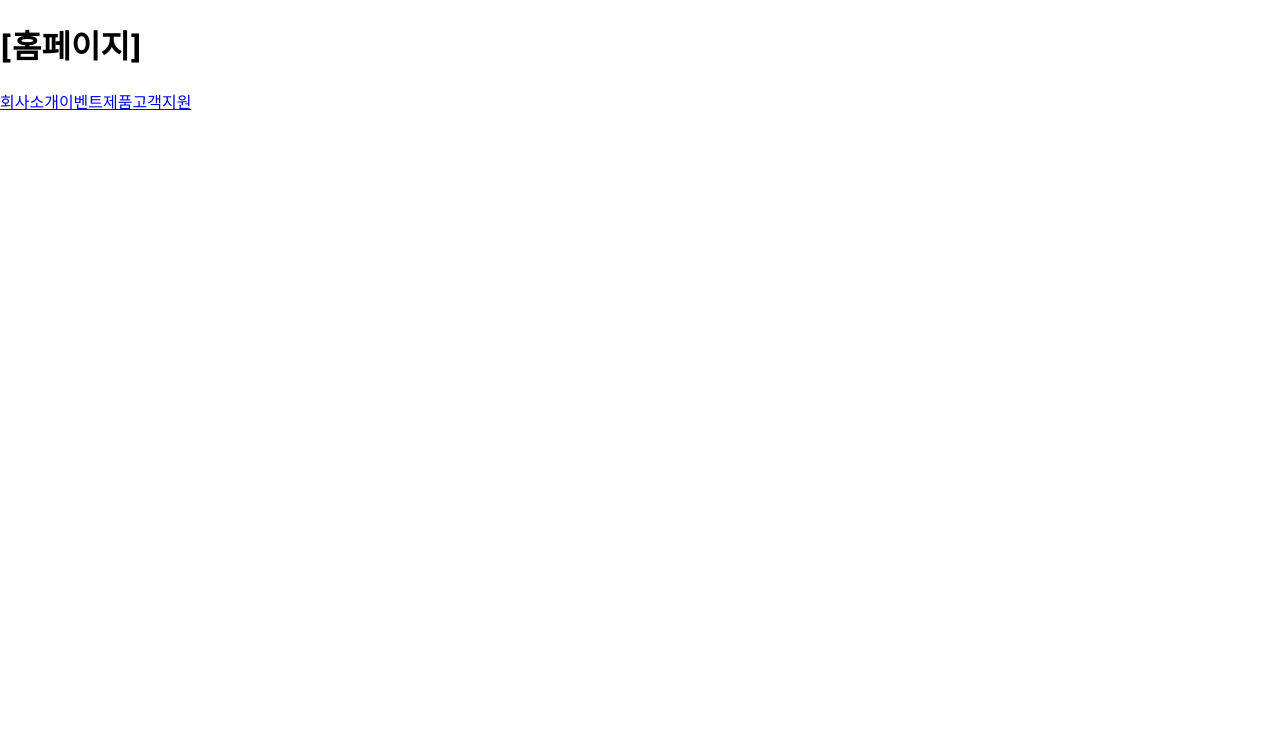
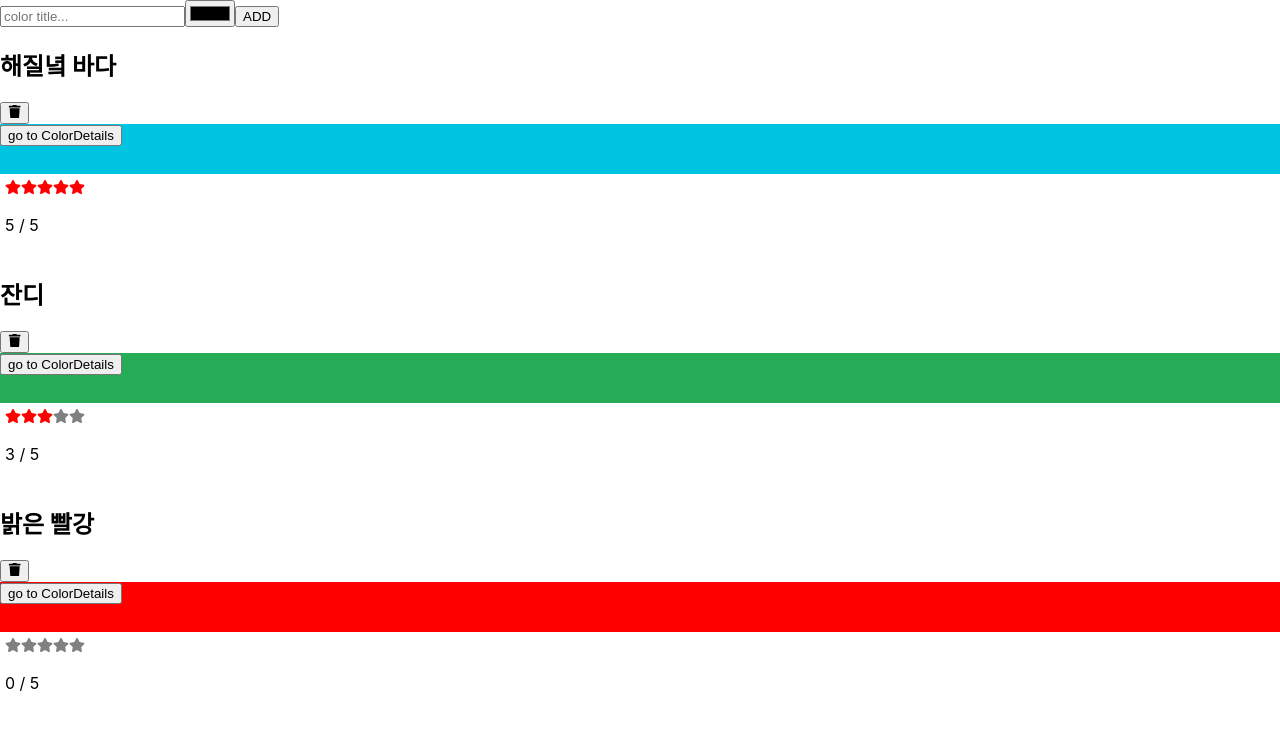
Before and after one commit to jinsangYoo/ch11_1, a React (Create React App) app: page / in a window 1280 px wide. Shown: the top 730 px of the page. Built offline with nearby package versions, Linux system fonts and the light colour scheme.

Commit message:
11장까지

```diff
--- a/package.json
+++ b/package.json
@@ -7,6 +7,7 @@
     "react": "^18.2.0",
     "react-dom": "^18.2.0",
     "react-icons": "^4.4.0",
+    "react-markdown": "^8.0.3",
     "react-router": "^6.3.0",
     "react-router-dom": "^6.3.0",
     "react-scripts": "5.0.1",
--- a/src/App.js
+++ b/src/App.js
@@ -3,48 +3,41 @@ import './App.css'
 import { Home, About, Events, Products, Contact, Whoops404, Services, History, Location } from './pages'
 import { Route, Routes } from 'react-router'
 import { useRoutes, Navigate } from 'react-router-dom'
+import { ColorProvider } from './hooks'
+import { AddColorForm, ColorDetails, ColorList } from './components'
 
 function App() {
-  let element = useRoutes([
-    { path: '/', element: <Home /> },
-    {
-      path: 'about',
-      element: <About />,
-      children: [
-        { path: 'services', element: <Services /> },
-        { path: 'history', element: <History /> },
-        { path: 'location', element: <Location /> }
-      ]
-    },
-    { path: 'events', element: <Events /> },
-    { path: 'products', element: <Products /> },
-    { path: 'contact', element: <Contact /> },
-    { path: '*', element: <Whoops404 /> },
-    { path: 'services', element: <Navigate to="/about/services" /> }
-  ])
+  // let element = useRoutes([
+  //   { path: '/', element: <Home /> },
+  //   {
+  //     path: 'about',
+  //     element: <About />,
+  //     children: [
+  //       { path: 'services', element: <Services /> },
+  //       { path: 'history', element: <History /> },
+  //       { path: 'location', element: <Location /> }
+  //     ]
+  //   },
+  //   { path: 'events', element: <Events /> },
+  //   { path: 'products', element: <Products /> },
+  //   { path: 'contact', element: <Contact /> },
+  //   { path: '*', element: <Whoops404 /> },
+  //   { path: 'services', element: <Navigate to="/about/services" /> }
+  // ])
 
   // return element
 
-  return <div>{element}</div>
+  // return <div>{element}</div>
 
-  // return (
-  //   <div>
-  //     <Routes>
-  //       <Route path="/" element={<Home />} />
-  //       <Route path="services" element={<Navigate to="/about/services" />} />
-
-  //       <Route path="about" element={<About />}>
-  //         <Route path="services" element={<Services />} />
-  //         <Route path="history" element={<History />} />
-  //         <Route path="location" element={<Location />} />
-  //       </Route>
-  //       <Route path="events" element={<Events />} />
-  //       <Route path="products" element={<Products />} />
-  //       <Route path="contact" element={<Contact />} />
-  //       <Route path="*" element={<Whoops404 />} />
-  //     </Routes>
-  //   </div>
-  // )
+  return (
+    <ColorProvider>
+      <AddColorForm />
+      <Routes>
+        <Route path="/" element={<ColorList />} />
+        <Route path=":id" element={<ColorDetails />} />
+      </Routes>
+    </ColorProvider>
+  )
 }
 
 export default App
--- a/src/components/Color.js
+++ b/src/components/Color.js
@@ -2,8 +2,10 @@ import React from 'react'
 import StarRating from './StarRating'
 import { FaTrash } from 'react-icons/fa'
 import { useColors } from '../hooks'
+import { useNavigate } from 'react-router-dom'
 
 export default function Color({ id, title, color, rating }) {
+  let navigate = useNavigate()
   const { rateColor, removeColor } = useColors()
   return (
     <section>
@@ -11,7 +13,15 @@ export default function Color({ id, title, color, rating }) {
       <button onClick={() => removeColor(id)}>
         <FaTrash />
       </button>
-      <div style={{ height: 50, background: color }} />
+      <div style={{ height: 50, background: color }}>
+        <button
+          onClick={() => {
+            navigate(`/${id}`)
+          }}
+        >
+          go to ColorDetails
+        </button>
+      </div>
       <StarRating selectedStars={rating} onRate={(newRating) => rateColor(id, newRating)} />
     </section>
   )
--- /dev/null
+++ b/src/components/ColorDetails.js
@@ -0,0 +1,19 @@
+import React from 'react'
+import { useParams } from 'react-router'
+import { useColors } from '../hooks'
+
+export default function ColorDetails() {
+  let { id } = useParams()
+  console.log(`id: ${id}`)
+  let { colors } = useColors()
+  let foundColor = colors.find((color) => color.id === id)
+  console.log(foundColor)
+
+  return (
+    <div>
+      <div style={{ backgroundColor: foundColor.color, height: 100, width: 100 }}></div>
+      <h1>{foundColor.title}</h1>
+      <h1>{foundColor.color}</h1>
+    </div>
+  )
+}
--- a/src/components/Fetch.js
+++ b/src/components/Fetch.js
@@ -1,3 +1,4 @@
+import React from 'react'
 import { useFetch } from '../hooks'
 
 export default function Fetch({
--- a/src/components/RespositoryReadme.js
+++ b/src/components/RespositoryReadme.js
@@ -23,5 +23,5 @@ export default function RepositoryReadme({ repo, login }) {
   if (error) return <pre>{JSON.stringify(error, null, 2)}</pre>
   if (loading) return <p>Loading...</p>
 
-  return <ReactMarkdown children={markdown} />
+  return <ReactMarkdown>{markdown}</ReactMarkdown>
 }
--- a/src/components/Star.js
+++ b/src/components/Star.js
@@ -4,7 +4,6 @@ import { FaStar } from 'react-icons/fa'
 export default function Star({ selected = false, onSelect = (f) => f }) {
   return (
     <>
-      <h1>Great Star</h1>
       <FaStar color={selected ? 'red' : 'grey'} onClick={onSelect} />
     </>
   )
--- a/src/components/index.js
+++ b/src/components/index.js
@@ -7,6 +7,7 @@ import Fetch from './Fetch'
 import RepoMenu from './RepoMenu'
 import UserRepositories from './UseRepositories'
 import RepositoryReadme from './RespositoryReadme'
+import ColorDetails from './ColorDetails'
 
 export {
   AddColorForm,
@@ -18,5 +19,6 @@ export {
   Fetch,
   RepoMenu,
   UserRepositories,
-  RepositoryReadme
+  RepositoryReadme,
+  ColorDetails
 }
```
Also changed, not shown: 1 other file (tests, documents, lock files or other folders).
